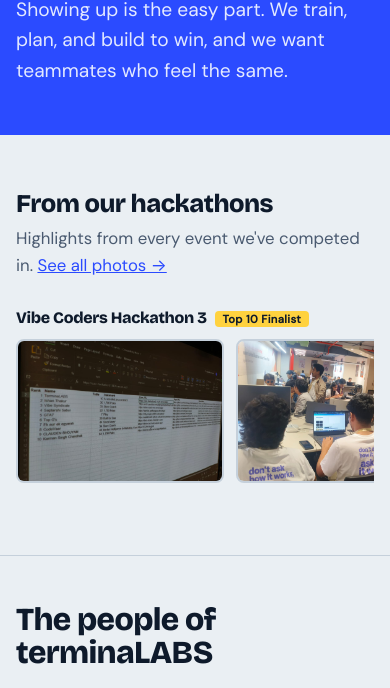
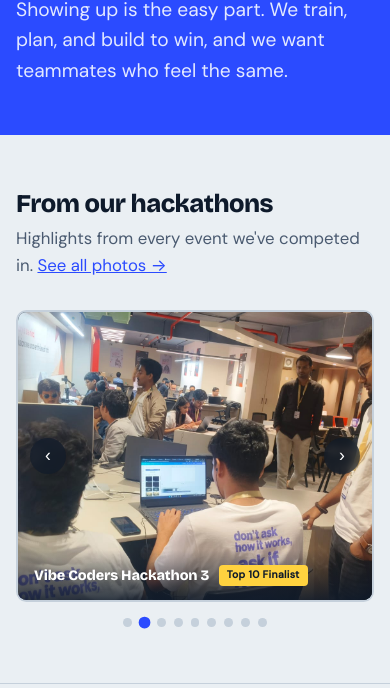
Before and after one commit to Hello-Mirage/Termina, a plain HTML site: page index.html in a window 390 px wide. Shown: the part 3070-3758 px from the top of the page. Drawn offline with nearby package versions, Linux system fonts and the light colour scheme.

Commit message:
feat: replace horizontal scroller with single-image carousel and arrows

```diff
--- a/index.html
+++ b/index.html
@@ -493,23 +493,23 @@
       font-size: .95rem
     }
 
-    /* event highlights scroller */
-    .highlights{padding:3.5rem 0;overflow:hidden}
+    /* event highlights carousel */
+    .highlights{padding:3.5rem 0}
     .highlights h2{margin-bottom:.5rem}
     .highlights .sub{color:var(--mute);margin-bottom:2rem;font-size:1.05rem}
-    .hl-track{display:flex;gap:1.75rem;overflow-x:auto;scroll-snap-type:x mandatory;-webkit-overflow-scrolling:touch;padding-bottom:1rem;scrollbar-width:thin;scrollbar-color:var(--line) transparent}
-    .hl-track::-webkit-scrollbar{height:6px}
-    .hl-track::-webkit-scrollbar-track{background:transparent}
-    .hl-track::-webkit-scrollbar-thumb{background:var(--line);border-radius:3px}
-    .hl-group{flex:0 0 auto;scroll-snap-align:start}
-    .hl-group h3{font-family:var(--head);font-size:1.1rem;margin-bottom:.75rem;white-space:nowrap}
-    .hl-group h3 .hl-badge{display:inline-block;background:var(--gold);color:var(--ink);font-size:.7rem;font-weight:700;padding:.15rem .5rem;border-radius:.25rem;vertical-align:middle;margin-left:.5rem;font-family:var(--body);letter-spacing:.03em}
-    .hl-strip{display:flex;gap:.75rem}
-    .hl-strip img{width:16rem;height:11rem;object-fit:cover;border-radius:.5rem;border:2px solid var(--line);transition:transform .2s,border-color .2s;cursor:pointer}
-    .hl-strip img:hover{transform:scale(1.03);border-color:var(--blue)}
-    .hl-more{display:inline-flex;align-items:center;gap:.35rem;margin-top:.75rem;font-weight:500;font-size:.95rem;color:var(--blue);text-decoration:none}
-    .hl-more:hover{text-decoration:underline}
-    .hl-more svg{width:1rem;height:1rem;fill:currentColor}
+    .carousel{position:relative;max-width:48rem;margin:0 auto;border-radius:.65rem;overflow:hidden;border:2px solid var(--line);background:var(--ink)}
+    .carousel-slide{display:none;position:relative}
+    .carousel-slide.active{display:block}
+    .carousel-slide img{width:100%;height:26rem;object-fit:cover;display:block}
+    .carousel-label{position:absolute;bottom:0;left:0;right:0;padding:1.1rem 1.5rem;background:linear-gradient(transparent,rgba(14,26,43,.85));color:#fff;font-family:var(--head);font-size:1.05rem;font-weight:700;letter-spacing:-.01em;display:flex;align-items:center;gap:.6rem}
+    .carousel-label .hl-badge{display:inline-block;background:var(--gold);color:var(--ink);font-size:.65rem;font-weight:700;padding:.15rem .5rem;border-radius:.25rem;font-family:var(--body);letter-spacing:.03em;white-space:nowrap}
+    .carousel-arrow{position:absolute;top:50%;transform:translateY(-50%);width:2.75rem;height:2.75rem;border:none;border-radius:50%;background:rgba(14,26,43,.6);color:#fff;font-size:1.35rem;cursor:pointer;display:flex;align-items:center;justify-content:center;transition:background .15s;backdrop-filter:blur(4px);-webkit-backdrop-filter:blur(4px);z-index:2}
+    .carousel-arrow:hover{background:var(--blue)}
+    .carousel-arrow.prev{left:.75rem}
+    .carousel-arrow.next{right:.75rem}
+    .carousel-dots{display:flex;justify-content:center;gap:.5rem;margin-top:1rem}
+    .carousel-dots button{width:.55rem;height:.55rem;border-radius:50%;border:none;background:var(--line);cursor:pointer;padding:0;transition:background .15s,transform .15s}
+    .carousel-dots button.active{background:var(--blue);transform:scale(1.3)}
 
     /* join */
     .join {
@@ -608,8 +608,9 @@
         padding: 3.5rem 0 3rem
       }
 
-      .hl-strip img{width:13rem;height:9rem}
-      .hl-group h3{font-size:1rem}
+      .carousel-slide img{height:18rem}
+      .carousel-arrow{width:2.25rem;height:2.25rem;font-size:1.1rem}
+      .carousel-label{font-size:.9rem;padding:.85rem 1rem}
     }
 
     @media (max-width: 24rem) {
@@ -748,39 +749,49 @@
       <div class="wrap">
         <h2>From our hackathons</h2>
         <p class="sub">Highlights from every event we've competed in. <a href="gallery.html" style="color:var(--blue)">See all photos →</a></p>
-        <div class="hl-track">
 
-          <!-- VCH3 -->
-          <div class="hl-group">
-            <h3>Vibe Coders Hackathon 3<span class="hl-badge">Top 10 Finalist</span></h3>
-            <div class="hl-strip">
-              <img src="gallery/VCH3/vch3-rank-1-leaderboard.jpg" alt="Top 10 Finalists leaderboard at VCH3" loading="lazy">
-              <img src="gallery/VCH3/vch3-team-building.jpg" alt="Team building at VCH3" loading="lazy">
-              <img src="gallery/VCH3/vch3-finals-pitch.jpg" alt="Finals pitch at VCH3" loading="lazy">
-            </div>
+        <div class="carousel" id="hlCarousel">
+          <div class="carousel-slide active" data-event="Vibe Coders Hackathon 3">
+            <img src="gallery/VCH3/vch3-rank-1-leaderboard.jpg" alt="Top 10 Finalists leaderboard at VCH3">
+            <div class="carousel-label">Vibe Coders Hackathon 3 <span class="hl-badge">Top 10 Finalist</span></div>
+          </div>
+          <div class="carousel-slide" data-event="Vibe Coders Hackathon 3">
+            <img src="gallery/VCH3/vch3-team-building.jpg" alt="Team building at VCH3">
+            <div class="carousel-label">Vibe Coders Hackathon 3 <span class="hl-badge">Top 10 Finalist</span></div>
+          </div>
+          <div class="carousel-slide" data-event="Vibe Coders Hackathon 3">
+            <img src="gallery/VCH3/vch3-finals-pitch.jpg" alt="Finals pitch at VCH3">
+            <div class="carousel-label">Vibe Coders Hackathon 3 <span class="hl-badge">Top 10 Finalist</span></div>
+          </div>
+          <div class="carousel-slide" data-event="NASA Space Apps Challenge 2026">
+            <img src="gallery/NasaSpaceApps/nasa-team-hall.jpg" alt="Team at NASA Space Apps Challenge">
+            <div class="carousel-label">NASA Space Apps Challenge 2026</div>
+          </div>
+          <div class="carousel-slide" data-event="NASA Space Apps Challenge 2026">
+            <img src="gallery/NasaSpaceApps/nasa-base-station-demo.jpg" alt="Base Station demo in Unity">
+            <div class="carousel-label">NASA Space Apps Challenge 2026</div>
+          </div>
+          <div class="carousel-slide" data-event="NASA Space Apps Challenge 2026">
+            <img src="gallery/NasaSpaceApps/nasa-finals-stage.jpg" alt="Finals stage at NASA Space Apps">
+            <div class="carousel-label">NASA Space Apps Challenge 2026</div>
+          </div>
+          <div class="carousel-slide" data-event="Hacktoberfest HackDay 2026">
+            <img src="gallery/1793442064993.jpg" alt="Builder community group photo">
+            <div class="carousel-label">Hacktoberfest HackDay 2026</div>
+          </div>
+          <div class="carousel-slide" data-event="Hacktoberfest HackDay 2026">
+            <img src="gallery/1793532453406.jpg" alt="Team FALCON building">
+            <div class="carousel-label">Hacktoberfest HackDay 2026</div>
+          </div>
+          <div class="carousel-slide" data-event="Hacktoberfest HackDay 2026">
+            <img src="gallery/1793532457347.jpg" alt="QUIZZY project demo">
+            <div class="carousel-label">Hacktoberfest HackDay 2026</div>
           </div>
 
-          <!-- NASA Space Apps -->
-          <div class="hl-group">
-            <h3>NASA Space Apps Challenge 2026</h3>
-            <div class="hl-strip">
-              <img src="gallery/NasaSpaceApps/nasa-team-hall.jpg" alt="Team at NASA Space Apps Challenge" loading="lazy">
-              <img src="gallery/NasaSpaceApps/nasa-base-station-demo.jpg" alt="Base Station demo in Unity" loading="lazy">
-              <img src="gallery/NasaSpaceApps/nasa-finals-stage.jpg" alt="Finals stage at NASA Space Apps" loading="lazy">
-            </div>
-          </div>
-
-          <!-- Hacktoberfest HackDay -->
-          <div class="hl-group">
-            <h3>Hacktoberfest HackDay 2026</h3>
-            <div class="hl-strip">
-              <img src="gallery/1793442064993.jpg" alt="Builder community group photo" loading="lazy">
-              <img src="gallery/1793532453406.jpg" alt="Team FALCON building" loading="lazy">
-              <img src="gallery/1793532457347.jpg" alt="QUIZZY project demo" loading="lazy">
-            </div>
-          </div>
-
+          <button class="carousel-arrow prev" aria-label="Previous" onclick="carouselNav(-1)">&#8249;</button>
+          <button class="carousel-arrow next" aria-label="Next" onclick="carouselNav(1)">&#8250;</button>
         </div>
+        <div class="carousel-dots" id="hlDots"></div>
       </div>
     </section>
 
@@ -918,6 +929,50 @@
         LinkedIn</a></div>
   </footer>
 
+<script>
+(function(){
+  var slides=document.querySelectorAll('#hlCarousel .carousel-slide');
+  var dotsWrap=document.getElementById('hlDots');
+  var cur=0;
+  // build dots
+  for(var i=0;i<slides.length;i++){
+    var b=document.createElement('button');
+    b.setAttribute('aria-label','Slide '+(i+1));
+    if(i===0)b.className='active';
+    b.dataset.i=i;
+    b.onclick=function(){goTo(+this.dataset.i)};
+    dotsWrap.appendChild(b);
+  }
+  var dots=dotsWrap.querySelectorAll('button');
+  function goTo(n){
+    slides[cur].classList.remove('active');
+    dots[cur].classList.remove('active');
+    cur=(n+slides.length)%slides.length;
+    slides[cur].classList.add('active');
+    dots[cur].classList.add('active');
+  }
+  window.carouselNav=function(d){goTo(cur+d)};
+  // auto-advance every 4s, pause on hover
+  var timer=setInterval(function(){goTo(cur+1)},4000);
+  var el=document.getElementById('hlCarousel');
+  el.addEventListener('mouseenter',function(){clearInterval(timer)});
+  el.addEventListener('mouseleave',function(){timer=setInterval(function(){goTo(cur+1)},4000)});
+  // keyboard
+  el.setAttribute('tabindex','0');
+  el.addEventListener('keydown',function(e){
+    if(e.key==='ArrowLeft'){goTo(cur-1);e.preventDefault()}
+    if(e.key==='ArrowRight'){goTo(cur+1);e.preventDefault()}
+  });
+  // swipe
+  var sx;
+  el.addEventListener('touchstart',function(e){sx=e.touches[0].clientX},{passive:true});
+  el.addEventListener('touchend',function(e){
+    var dx=e.changedTouches[0].clientX-sx;
+    if(Math.abs(dx)>40){goTo(cur+(dx<0?1:-1))}
+  });
+})();
+</script>
+
 </body>
 
 </html>
```
